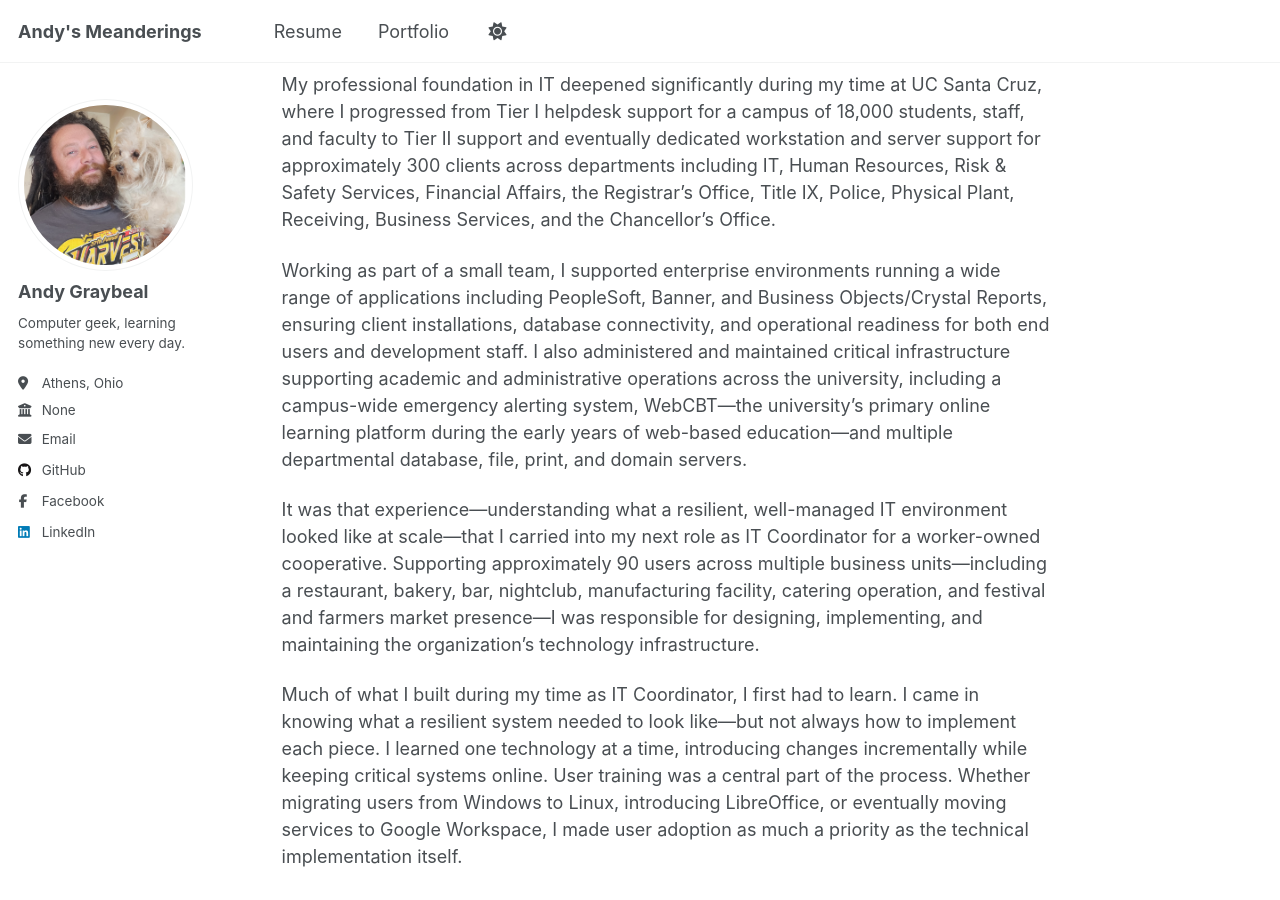
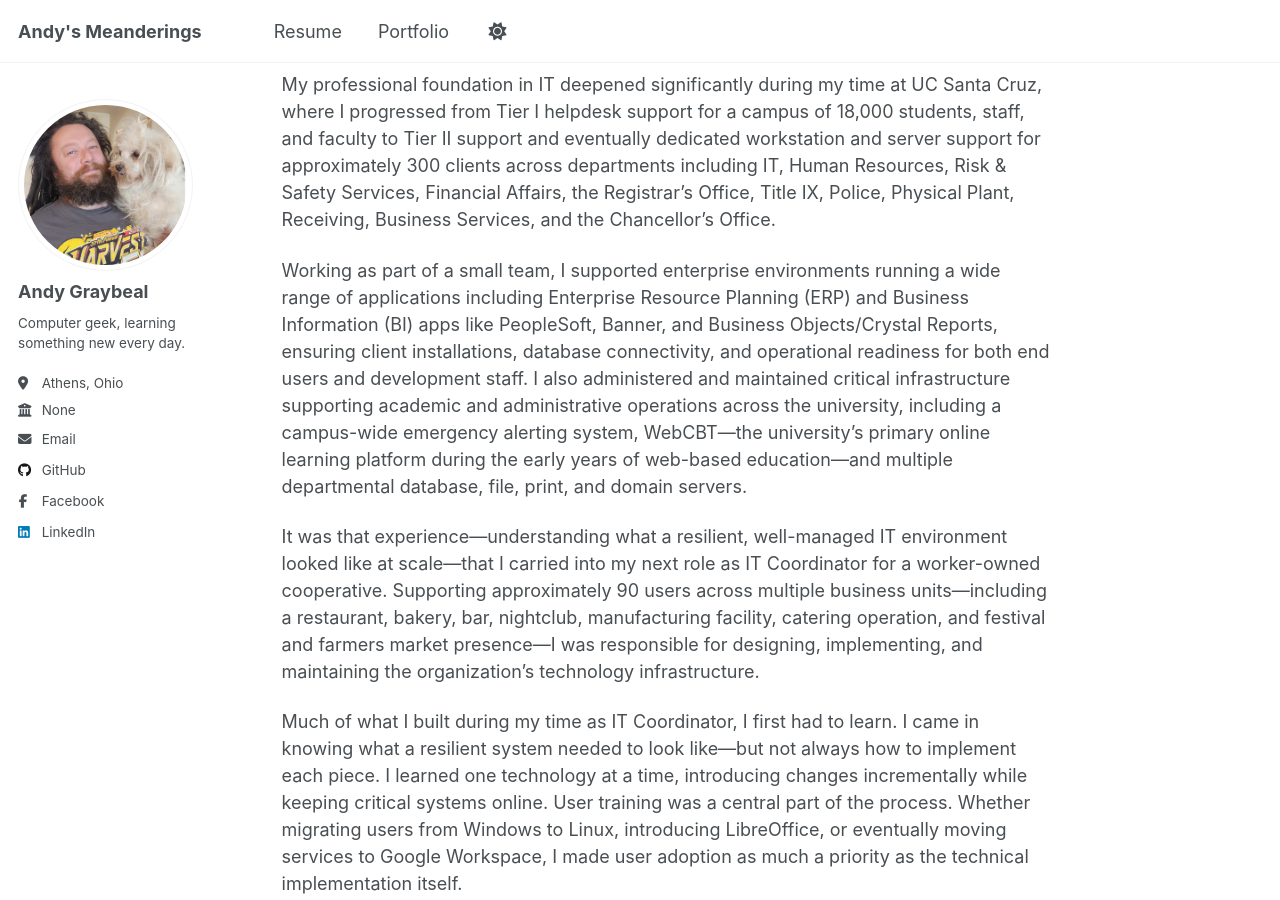
Before and after one commit to andy-graybeal/andy-graybeal.github.io, a Jekyll site: the page built from _portfolio/my_story.md, in a window 1280 px wide and 900 px high, scrolled down 2376 px. Built offline with Jekyll 4.4.1, drawn with Linux system fonts in a browser that asks for light colours; a script that is not in the unit is left out.

Commit message:
Clarify application types in professional experience

```diff
--- a/_portfolio/my_story.md
+++ b/_portfolio/my_story.md
@@ -33,7 +33,7 @@ That lifelong interest eventually became a profession. In the mid-1990s, I began
 
 My professional foundation in IT deepened significantly during my time at UC Santa Cruz, where I progressed from Tier I helpdesk support for a campus of 18,000 students, staff, and faculty to Tier II support and eventually dedicated workstation and server support for approximately 300 clients across departments including IT, Human Resources, Risk & Safety Services, Financial Affairs, the Registrar's Office, Title IX, Police, Physical Plant, Receiving, Business Services, and the Chancellor's Office.
 
-Working as part of a small team, I supported enterprise environments running a wide range of applications including PeopleSoft, Banner, and Business Objects/Crystal Reports, ensuring client installations, database connectivity, and operational readiness for both end users and development staff. I also administered and maintained critical infrastructure supporting academic and administrative operations across the university, including a campus-wide emergency alerting system, WebCBT—the university's primary online learning platform during the early years of web-based education—and multiple departmental database, file, print, and domain servers.
+Working as part of a small team, I supported enterprise environments running a wide range of applications including Enterprise Resource Planning (ERP) and Business Information (BI) apps like PeopleSoft, Banner, and Business Objects/Crystal Reports, ensuring client installations, database connectivity, and operational readiness for both end users and development staff. I also administered and maintained critical infrastructure supporting academic and administrative operations across the university, including a campus-wide emergency alerting system, WebCBT—the university's primary online learning platform during the early years of web-based education—and multiple departmental database, file, print, and domain servers.
 
 It was that experience—understanding what a resilient, well-managed IT environment looked like at scale—that I carried into my next role as IT Coordinator for a worker-owned cooperative. Supporting approximately 90 users across multiple business units—including a restaurant, bakery, bar, nightclub, manufacturing facility, catering operation, and festival and farmers market presence—I was responsible for designing, implementing, and maintaining the organization's technology infrastructure.
 
```
